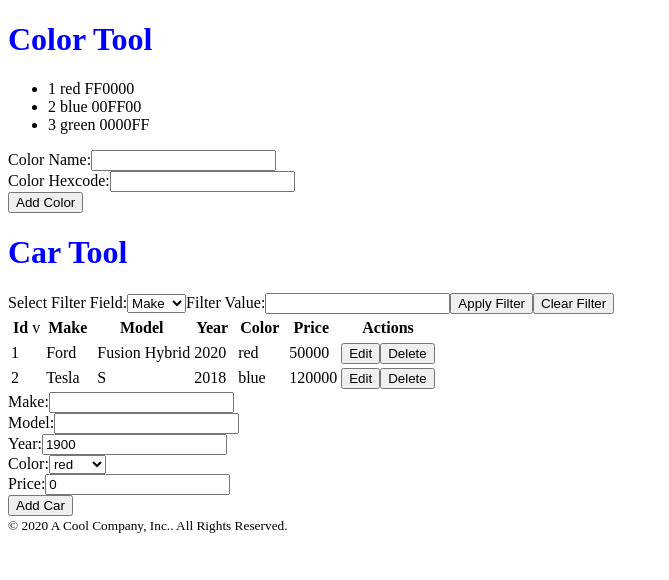
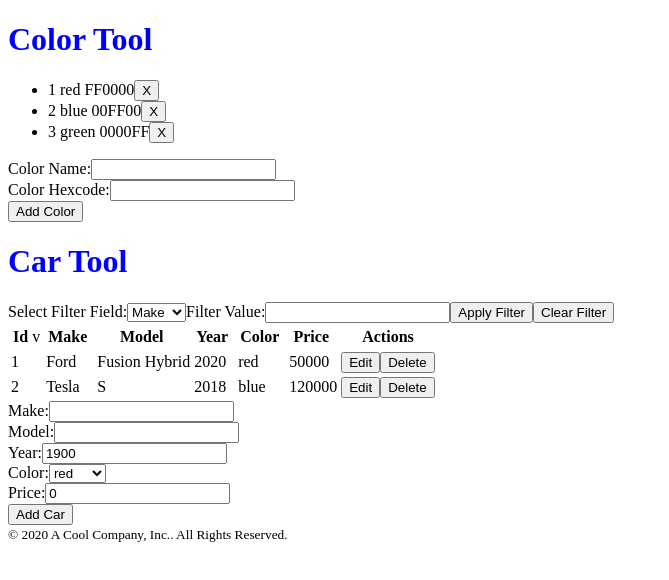
Before and after one commit to smartcoder0305/react-typescript_08122020, a React (Create React App) app in the folder demo-app/: page / in a window 1280 px wide. Shown: the top 580 px of the page, without its empty margins (0-669 px from the left). Built offline with nearby package versions, Linux system fonts and the light colour scheme.

Commit message:
add code demos

```diff
--- /dev/null
+++ b/demo-app/src/components/ColorList.tsx
@@ -0,0 +1,25 @@
+import React, { FC } from 'react';
+
+import { Color } from '../models/Color';
+
+export type ColorListProps = {
+  colors: Color[],
+  onDeleteColor: (colorId: number) => void,
+};
+
+export const ColorList: FC<ColorListProps> = (props) => {
+
+  return (
+    <ul>
+      {props.colors.map(color =>
+        <li key={color.id}>
+          {color.id} {color.name} {color.hexcode}
+          <button type="button"
+            onClick={() => props.onDeleteColor(color.id!)}>
+            X
+          </button>
+        </li>)}
+    </ul>
+  )
+
+};
--- a/demo-app/src/components/ColorTool.tsx
+++ b/demo-app/src/components/ColorTool.tsx
@@ -1,8 +1,10 @@
 import React, { FC, useState } from 'react';
 
 import { Color } from '../models/Color';
+import { useList } from '../hooks/useList';
 
 import { ToolHeader } from './ToolHeader';
+import { ColorList } from './ColorList';
 import { ColorForm } from './ColorForm';
 
 type ColorToolProps = {
@@ -11,25 +13,14 @@ type ColorToolProps = {
 
 export const ColorTool: FC<ColorToolProps> = (props) => {
 
-  const [ colors, setColors ] = useState(props.colors.concat() /* copy the array passed in via props */);
-
-  const addColor = (color: Color) => {
-
-    setColors(colors.concat({
-      ...color, /* copy the properties of color form into the new color object because the properties are the same */
-      id: Math.max(...colors.map(c => c.id!), 0) + 1, /* find the max id in the array and add 1 */
-    }));
-
-  };
+  const [ colors, appendColor, removeColor ] =
+    useList(props.colors.concat());
 
   return (
     <>
       <ToolHeader headerText="Color Tool" />
-      <ul>
-        {colors.map(color =>
-          <li key={color.id}>{color.id} {color.name} {color.hexcode}</li>)}
-      </ul>
-      <ColorForm buttonText="Add Color" onSubmitColor={addColor} />
+      <ColorList colors={colors} onDeleteColor={removeColor} />
+      <ColorForm buttonText="Add Color" onSubmitColor={appendColor} />
     </>
   );
 
```
